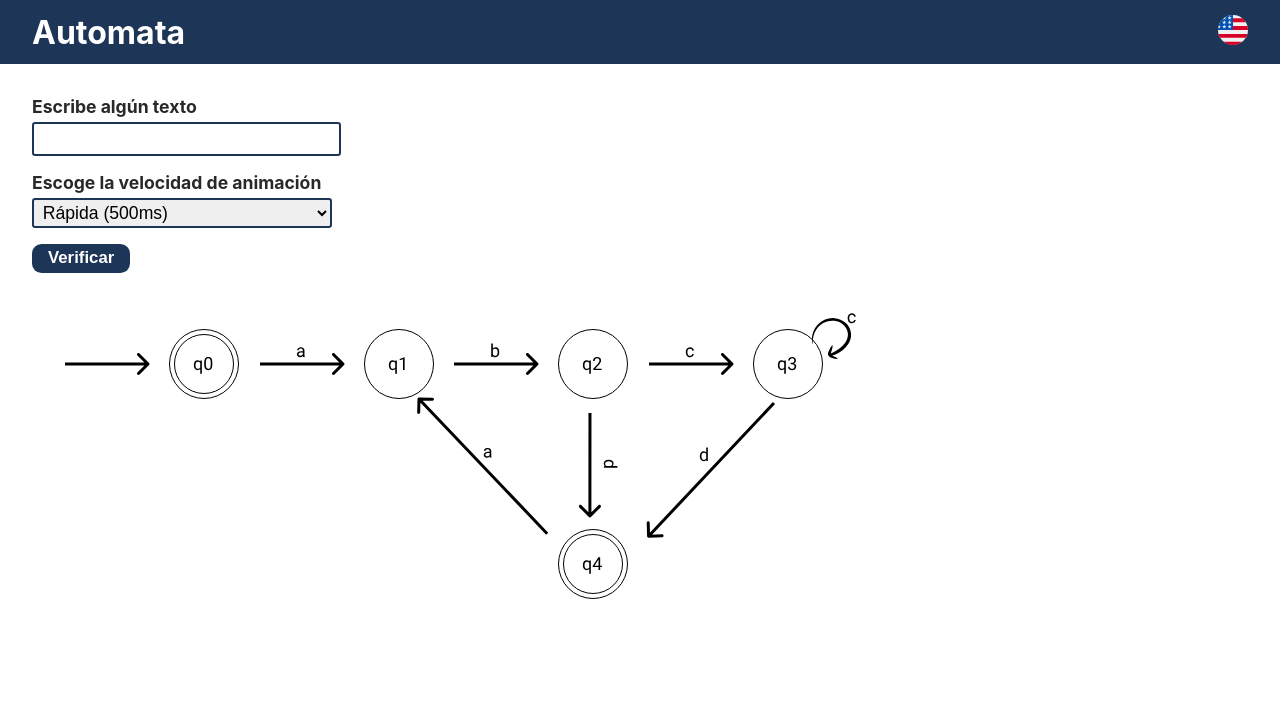
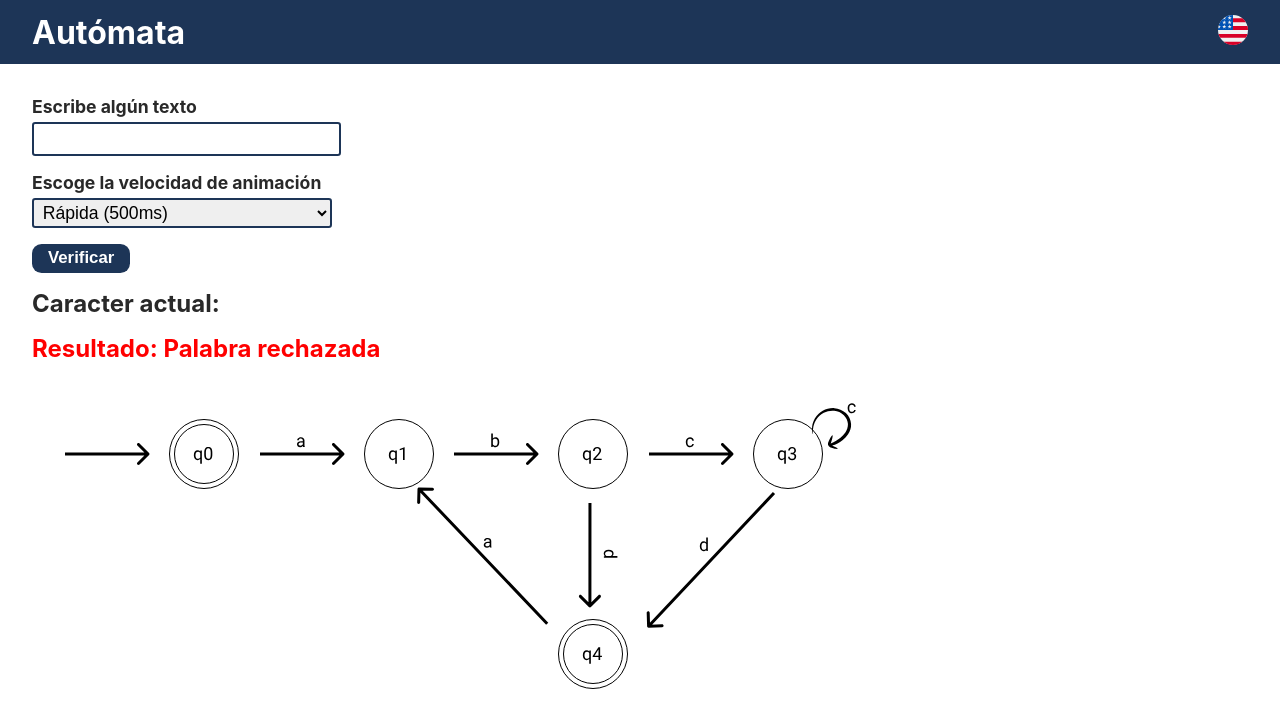
Before and after one commit to santiago-jv/automaton-simulator, a React (Create React App) app: page / in a window 1280 px wide. Shown: the top 728 px of the page. Built offline with nearby package versions, Linux system fonts and the light colour scheme.

Commit message:
adding more styles and some problems solved

```diff
--- a/src/App.css
+++ b/src/App.css
@@ -8,15 +8,23 @@
 }
 img{
     user-select: none;
+
 }
 
 main{
     width: 95%;
     margin:2rem auto;
+    min-height: calc(100vh - 8rem);
+    overflow-x:auto;
 }
 .result{
     margin:1rem 0;
-    text-decoration: underline;
+
+}
+.current-char{
+    margin:1rem 0;
+    font-size: 1.5rem;
+    font-weight: bold;
 }
 .title{
     text-align: center;
@@ -30,7 +38,7 @@ main{
 .form-group input,select {
     width: 90%;
     outline: none;
-    height: 30px !important;
+    height: 30px;
     max-width: 300px;
     font-size: 1.1rem;
     border:2px solid var(--bg-primary);
--- a/src/App.js
+++ b/src/App.js
@@ -2,46 +2,22 @@
 import './App.css';
 import { useEffect, useRef, useState } from "react"
 import words from "./words.json"
-import START_ARROW  from "./images/start_arrow.svg"
-import STATE_0 from "./images/state_0.svg";
-import ARROW_Q0_TO_Q1 from "./images/arrow_q0_to_q1.svg"
-import STATE_1 from "./images/state_1.svg";
-import ARROW_Q1_TO_Q2 from "./images/arrow_q1_to_q2.svg"
-import STATE_2 from "./images/state_2.svg";
-import ARROW_Q2_TO_Q3 from "./images/arrow_q2_to_q3.svg"
-import ARROW_Q2_TO_Q4 from "./images/arrow_q2_to_q4.svg"
-import ARROW_RETURN_Q3 from "./images/arrow_return_q3.svg"
-import STATE_3 from "./images/state_3.svg";
-import ARROW_Q3_TO_Q4 from "./images/arrow_q3_to_q4.svg"
-import STATE_4 from "./images/state_4.svg";
-import ARROW_Q4_TO_Q1 from "./images/arrow_q4_to_q1.svg"
-import Header from './components/Header';
+
+import Header from './components/header/Header.jsx';
+import { elementsProperties } from './constants';
+import Element from './components/header/element/Element';
 
 
 function App() {
 	let count = 0
 	const [language, setLanguage] = useState("spanish")
-	const [string, setString] = useState("")
+	const string = useRef("")
+	const [currentChar, setCurrentChar] = useState("")
 	const [result, setResult] = useState(null)
-	const [isOver, setIsOver] = useState(false)
-	const [isAccept, setIsAccept] = useState(false)
-	const elements = useRef();
-	const [speed, setSpeed] = useState(500)
+	const isAccept = useRef(false)
+	const elements = useRef()
+	const speed = useRef(500)
 	const [isAnimating, setIsAnimating] = useState(false)
-	const start =async  () => {
-		setIsAnimating(true)
-		count = 0
-		setIsAccept( false)
-		setIsOver(false)
-		await state_0()
-		setIsOver(true)
-		setIsAnimating(false)
-	}
-	useEffect(() => {
-		elements.current = document.querySelectorAll('.element')
-		console.log(elements.current)
-
-	}, [])
 
 	const animateElement = async (index)=>{
 
@@ -50,136 +26,141 @@ function App() {
 			element.animate([
 				{ transform:'scale(1.1)'},
 				{ transform:'scale(1)' }
-			  ], {duration: speed,});
+			], {duration: speed.current,});
 
-			setInterval(()=>{
+			setTimeout(()=>{
 				resolve()
 			}
-			,speed)
+			,speed.current)
 		})
+	}
+	const start = async  () => {
+		if(Array.from(string.current).every(char=>char === ' ')) string.current = "λ"
+		setIsAnimating(true)
+		setCurrentChar("")
+		count = 0
+		isAccept.current = false
+
+		await state_0()
+
+		setIsAnimating(false)
+	}
+
+	const showCurrentChart = (char)=>{
+		if(char === '')setCurrentChar("λ")
+		else if(!char) setCurrentChar("")
+		else setCurrentChar(char)
 	}
 	const state_0 = async() => {
 		await animateElement(0)
+		showCurrentChart(string.current[count])
 		await animateElement(1)
 		console.log("state_0")
 		if (isNotOutRange()) {
-			if (string[count] === 'a') {
+			console.log("entra");
+			if (string.current[count] === 'a') {
 				await animateElement(2)
 				count++
 				await state_1()
 
-			}else{
-				error();
 			}
+			else if (string.current === "λ") isAccept.current = true
 
-		}else{
-			if (string.length === 0) {
-				setIsAccept(true)
-			}
+			else error();
+
 		}
 
 	}
-	const isNotOutRange = ()=>string.length > count
+	const isNotOutRange = ()=>string.current.length > count
 
 	const state_1 = async () => {
 		console.log("state_1")
+		showCurrentChart(string.current[count])
 		await animateElement(3)
+
 		if (isNotOutRange()) {
-			if (string[count] === 'b') {
+			if (string.current[count] === 'b') {
 				count++
 				await animateElement(4)
 				await state_2()
 
-			}else{
-				error();
-			}
+			}else error();
 		}
 	}
 
 	const state_2 = async () => {
+		showCurrentChart(string.current[count])
 		await animateElement(5)
 		console.log("state_2")
 		if (isNotOutRange()) {
-			if (string[count] === 'c') {
+			if (string.current[count] === 'c') {
 				count++
 				await animateElement(6)
 				await state_3()
 
 			}
-			else if (string[count] === 'd') {
+			else if (string.current[count] === 'd') {
 				count++
 				await animateElement(7)
 				await state_4()
 
 			}
-			else {
-				error()
-			}
+			else error()
 		}
 	}
 
 		const state_3 = async() => {
+			showCurrentChart(string.current[count])
 			await animateElement(8)
 			console.log("state_3")
 			if (isNotOutRange()) {
 
-			if (string[count] === 'c') {
+				if (string.current[count] === 'c') {
 					count++
 					await animateElement(9)
 					await state_3()
 
-			} else if (string[count] === 'd') {
+				} else if (string.current[count] === 'd') {
 					count++
 					await animateElement(10)
 					await state_4()
-
 				}
-			else{
-				error()
-			}
-
+				else error()
 			}
 		}
 
 		const state_4 = async() => {
+			showCurrentChart(string.current[count])
 			await animateElement(11)
 			console.log("state_4")
-		setIsAccept(true)
+			isAccept.current = true
 			if (isNotOutRange()) {
-
-			if (string[count] === 'a') {
-				setIsAccept( false)
+				if (string.current[count] === 'a') {
+					isAccept.current =  false
 					count++
 					await animateElement(12)
 					await state_1()
-
-			}else{
-				error()
-
+				} else error()
 			}
 		}
 
+		const error = () => {
+			isAccept.current = false
+			console.log("error")
 		}
-
-	const error = () => {
-		setIsAccept(false)
-		console.log("error")
-
-	}
-	const handleInputChange = (event) => setString(event.target.value)
+		const handleInputChange = (event) => string.current = event.target.value
 
 		const verify = (event) => {
 			event.preventDefault()
 			start()
 		}
-	const changeLanguage = ()=>{
-		setLanguage("spanish"===language? "english":"spanish")
+		const changeLanguage = ()=> setLanguage("spanish"===language? "english":"spanish")
 
-	}
 
-	useEffect(() => {
-		setResult(isAccept? words[language].accepted: words[language].rejected)
-	}, [isAccept,language,isOver])
+		useEffect(() => elements.current = document.querySelectorAll('.element'), [])
+
+		useEffect(() => setResult(isAccept.current? words[language].accepted: words[language].rejected),
+		[language,isAnimating])
 	return (
 		<>
 			<Header words={words[language]} changeLanguage={changeLanguage} language={language} />
@@ -191,57 +172,21 @@ function App() {
 					</div>
 					<div className="form-group">
 						<label htmlFor="speed">{words[language].labelSpeed}</label>
-					<select id="speed" onChange={(event)=>setSpeed(Number(event.target.value))} value={speed}>
+						<select id="speed" onChange={(event)=>speed.current= Number(event.target.value)} value={speed}>
 							<option value="500">{words[language].fastOption}</option>
 							<option value="1500">{words[language].slowOption}</option>
 						</select>
 					</div>
 					<button disabled={isAnimating} type="submit">{words[language].textButton}</button>
 				</form>
-
-				<h2 className="result">{isOver && result}</h2>
+				<p className="current-char">{words[language].currentChar}: {currentChar}</p>
+				<h2 className="result" style={{color:result === words[language].accepted ? 'rgb(34, 168, 34)':'red'}}>{!isAnimating && "Resultado: "+ result}</h2>
 
 
 				<div className="automata">
-					<div id="start_arrow" className="element">
-						<img alt="element of automaton" src={START_ARROW} />
-					</div>
-					<div id="q0" className="element">
-						<img alt="element of automaton" src={STATE_0} />
-					</div>
-					<div id="arrow_q0_to_q1" className="element">
-						<img alt="element of automaton" src={ARROW_Q0_TO_Q1} />
-					</div>
-					<div id="q1" className="element">
-						<img alt="element of automaton" src={STATE_1} />
-					</div>
-					<div id="arrow_q1_to_q2" className="element">
-						<img alt="element of automaton" src={ARROW_Q1_TO_Q2} />
-					</div>
-					<div id="q2" className="element">
-						<img alt="element of automaton" src={STATE_2} />
-					</div>
-					<div id="arrow_q2_to_q3" className="element">
-						<img  alt="element of automaton" src={ARROW_Q2_TO_Q3} />
-					</div>
-					<div id="arrow_q2_to_q4" className="element">
-						<img alt="element of automaton" src={ARROW_Q2_TO_Q4} />
-					</div>
-					<div id="q3" className="element">
-						<img alt="element of automaton" src={STATE_3} />
-					</div>
-					<div id="arrow_return_q3" className="element">
-						<img alt="element of automaton" src={ARROW_RETURN_Q3} />
-					</div>
-					<div id="arrow_q3_to_q4" className="element">
-						<img alt="element of automaton" src={ARROW_Q3_TO_Q4} />
-					</div>
-					<div id="q4" className="element">
-						<img alt="element of automaton" src={STATE_4} />
-					</div>
-					<div id="arrow_q4_to_q1" className="element">
-						<img alt="element of automaton" src={ARROW_Q4_TO_Q1} />
-					</div>
+					{elementsProperties.map((elementProperties,index) => (
+						<Element key={index} id={elementProperties.id} image={elementProperties.image} />
+					))}
 
 				</div>
 			</main>
--- a/src/components/Header.jsx
+++ b/src/components/header/Header.jsx
@@ -1,7 +1,7 @@
 import React from 'react'
 import "./header.css"
-import SPANISH from "../images/spanish.svg"
-import ENGLISH from "../images/english.svg"
+import SPANISH from "../../images/spanish.svg"
+import ENGLISH from "../../images/english.svg"
 const Header = ({words,language,changeLanguage}) => {
     return (
         <header>
--- /dev/null
+++ b/src/components/header/element/Element.jsx
@@ -0,0 +1,11 @@
+import React from 'react'
+
+const Element = ({id, image}) => {
+    return (
+        <div id={id} className="element">
+            <img alt="element of automaton" src={image} />
+        </div>
+    )
+}
+
+export default Element
--- /dev/null
+++ b/src/constants.js
@@ -0,0 +1,85 @@
+import START_ARROW  from "./images/start_arrow.svg"
+import STATE_0 from "./images/state_0.svg";
+import ARROW_Q0_TO_Q1 from "./images/arrow_q0_to_q1.svg"
+import STATE_1 from "./images/state_1.svg";
+import ARROW_Q1_TO_Q2 from "./images/arrow_q1_to_q2.svg"
+import STATE_2 from "./images/state_2.svg";
+import ARROW_Q2_TO_Q3 from "./images/arrow_q2_to_q3.svg"
+import ARROW_Q2_TO_Q4 from "./images/arrow_q2_to_q4.svg"
+import ARROW_RETURN_Q3 from "./images/arrow_return_q3.svg"
+import STATE_3 from "./images/state_3.svg";
+import ARROW_Q3_TO_Q4 from "./images/arrow_q3_to_q4.svg"
+import STATE_4 from "./images/state_4.svg";
+import ARROW_Q4_TO_Q1 from "./images/arrow_q4_to_q1.svg"
+
+const elementsProperties = [
+
+    {
+        id:"start_arrow",
+        image:START_ARROW
+    },
+    {
+        id:"q0",
+        image:STATE_0
+    },
+
+    {
+        id:"arrow_q0_to_q1",
+        image:ARROW_Q0_TO_Q1
+    },
+
+    {
+        id:"q1",
+        image:STATE_1
+    },
+
+    {
+        id:"arrow_q1_to_q2",
+        image:ARROW_Q1_TO_Q2
+    },
+
+
+    {
+        id:"q2",
+        image:STATE_2
+    },
+
+    {
+        id:"arrow_q2_to_q3",
+        image:ARROW_Q2_TO_Q3
+    },
+
+    {
+        id:"arrow_q2_to_q4",
+        image:ARROW_Q2_TO_Q4
+    },
+
+    {
+        id:"q3",
+        image:STATE_3
+    },
+
+    {
+        id:"arrow_return_q3",
+        image:ARROW_RETURN_Q3
+    },
+    {
+        id:"arrow_q3_to_q4",
+        image:ARROW_Q3_TO_Q4
+    },
+    {
+        id:"q4",
+        image:STATE_4
+    },
+    {
+        id:"arrow_q4_to_q1",
+        image:ARROW_Q4_TO_Q1
+    },
+
+
+];
+
+
+export  {
+    elementsProperties
+}
--- a/src/words.json
+++ b/src/words.json
@@ -1,13 +1,14 @@
 {
 	"spanish":{
-		"title":"Automata",
+		"title":"Autómata",
 		"textButton":"Verificar",
 		"labelString":"Escribe algún texto",
 		"labelSpeed":"Escoge la velocidad de animación",
 		"accepted":"Palabra válida",
 		"rejected":"Palabra rechazada",
 		"fastOption":"Rápida (500ms)",
-		"slowOption":"Lenta (1500ms)"
+		"slowOption":"Lenta (1500ms)",
+		"currentChar":"Caracter actual"
 	},
 
 	"english":{
@@ -18,7 +19,8 @@
 		"accepted":"Valid word",
 		"rejected":"Word rejected",
 		"fastOption":"Fast (500ms)",
-		"slowOption":"Slow (1500ms)"
+		"slowOption":"Slow (1500ms)",
+		"currentChar":"Current character"
 
 	}
 }
```
Also changed, not shown: src/components/header/header.css (renamed from src/components/header.css). Lines whose indentation alone changed are shown as unchanged.
